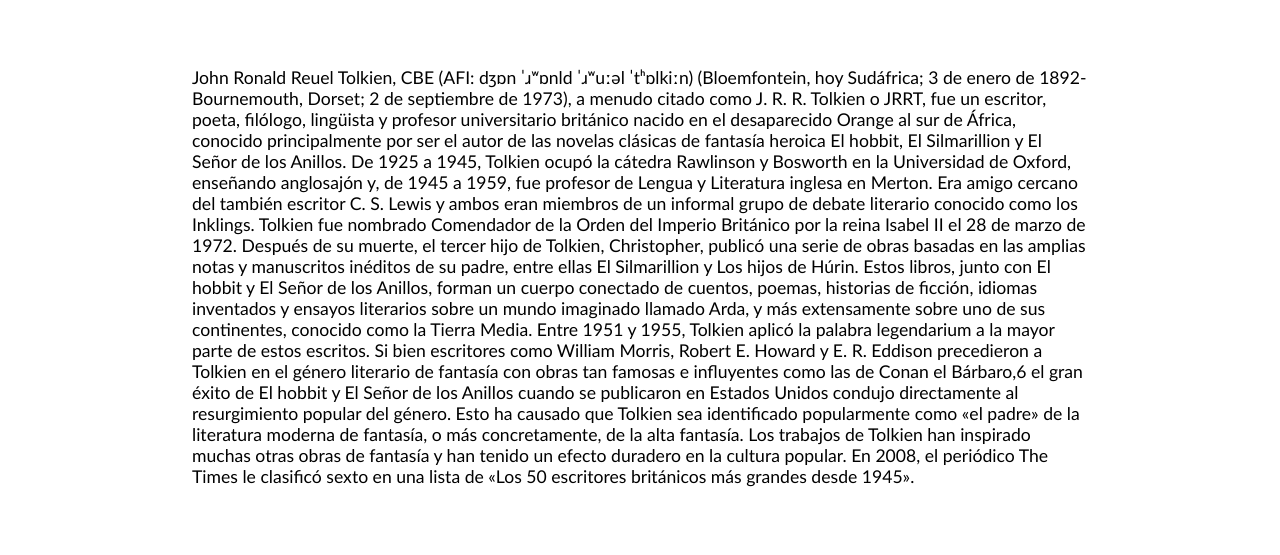
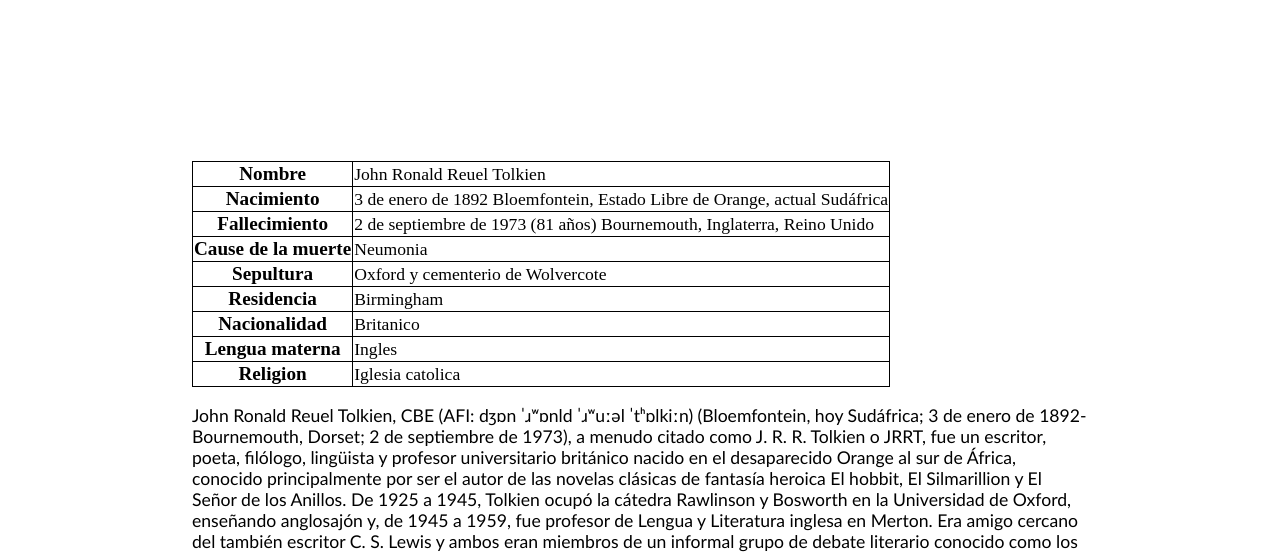
Before and after one commit to UO258418/SEW2020, a plain HTML site: page autor.html in a window 1280 px wide. Shown: the part 153-708 px from the top of the page. Drawn offline with Linux system fonts and the light colour scheme.

Commit message:
working on layout

```diff
--- a/autor.html
+++ b/autor.html
@@ -22,6 +22,48 @@
     </header>
 
     <main>
+        <section class="sideContainer">
+            <table>
+                <tr>
+                    <th>Nombre</th>
+                    <td>John Ronald Reuel Tolkien</td>
+                </tr>
+                <tr>
+                    <th>Nacimiento</th>
+                    <td>3 de enero de 1892
+                        Bloemfontein, Estado Libre de Orange, actual Sudáfrica</td>
+                </tr>
+                <tr>
+                    <th>Fallecimiento</th>
+                    <td>2 de septiembre de 1973 (81 años)
+                        Bournemouth, Inglaterra, Reino Unido</td>
+                </tr>
+                <tr>
+                    <th>Cause de la muerte</th>
+                    <td>Neumonia</td>
+                </tr>
+                <tr>
+                    <th>Sepultura</th>
+                    <td>Oxford y cementerio de Wolvercote</td>
+                </tr>
+                <tr>
+                    <th>Residencia</th>
+                    <td>Birmingham</td>
+                </tr>
+                <tr>
+                    <th>Nacionalidad</th>
+                    <td>Britanico</td>
+                </tr>
+                <tr>
+                    <th>Lengua materna</th>
+                    <td>Ingles</td>
+                </tr>
+                <tr>
+                    <th>Religion</th>
+                    <td>Iglesia catolica</td>
+                </tr>
+            </table>
+        </section>
         <p>
             John Ronald Reuel Tolkien, CBE (AFI: dʒɒn ˈɹʷɒnld ˈɹʷuːəl ˈtʰɒlkiːn) (Bloemfontein, hoy Sudáfrica; 3 de
             enero de 1892-Bournemouth, Dorset; 2 de septiembre de 1973), a menudo citado como J. R. R. Tolkien o JRRT,
@@ -61,10 +103,6 @@
                 Evesham (Worcestershire).
             </p>
         </section>
-
-        <aside>
-
-        </aside>
     </main>
 </body>
 
--- a/estilo.css
+++ b/estilo.css
@@ -105,3 +105,13 @@ nav > ul {
 li a:hover:not(.active) {
     background-color: black;
 }
+
+/* 11 */
+.sideContainer table, th ,td {
+    border: 1px solid black;
+}
+
+/* 11 */
+.sideContainer table {
+    border-collapse: collapse;
+}
```
